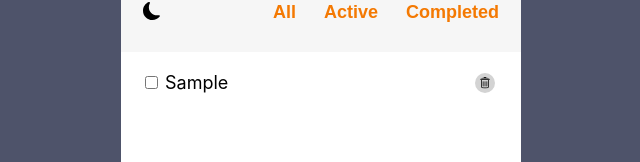
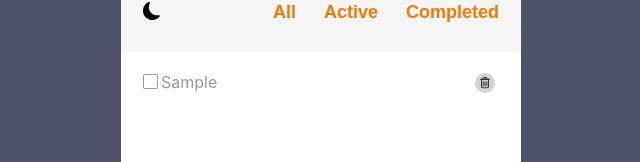
Before and after one commit to tree698/To-Do-List, a React (Create React App) app: page / in a window 1280 px wide. Both pictures are taken after typing "Sample" into the empty fields and a click on the button "Add". Shown: the part 228-390 px from the top of the page, without its empty margins (319-959 px from the left). Built offline with nearby package versions, Linux system fonts and the light colour scheme.

Commit message:
add the functionality of checkbox check

```diff
--- a/src/components/Item/Item.jsx
+++ b/src/components/Item/Item.jsx
@@ -9,16 +9,20 @@ export default function Item({ todoItem, onDelete }) {
   return (
     <li className={styles.item}>
       <span>
-        <input
-          className={styles.checkBox}
-          type={'checkbox'}
-          id="checkBox"
-          name="checkBox"
-        />
-        <label form="checkBox" className={styles.todoItem}>
-          {todoItem}
+        <label form="checkBox" className={styles.item__checkbox}>
+          <input
+            className={styles.checkbox__default}
+            type={'checkbox'}
+            id="checkBox"
+            name="checkBox"
+          />
+          <span
+            className={`${styles.checkbox__new} ${styles.checkbox__new_bg}`}
+          ></span>
+          <span className={styles.todoItem}>{todoItem}</span>
         </label>
       </span>
+
       <button onClick={handleDelete}>
         <BsTrash className={styles.trashIcon} />
       </button>
--- a/src/components/Item/Item.module.css
+++ b/src/components/Item/Item.module.css
@@ -4,15 +4,58 @@
   margin-bottom: 10px;
 }
 
-.checkBox {
-  border: 1px solid red;
+.item__checkbox {
+  position: relative;
+  font-size: 16px;
+  color: var(--color-font);
+}
+
+.item__checkbox,
+.checkbox__default {
   cursor: pointer;
 }
 
-.todoItem {
-  margin-left: 4px;
-  font-size: 18px;
-  /* cursor: pointer; */
+.checkbox__default {
+  opacity: 0;
+}
+
+.checkbox__new {
+  position: absolute;
+  top: 2px;
+  left: 2px;
+  height: 15px;
+  width: 15px;
+  background-color: transparent;
+  border: 1px solid var(--color-font);
+  border-radius: 10%;
+}
+
+.checkbox__new:after {
+  content: '';
+  position: absolute;
+  display: none;
+  left: 4px;
+  top: -2px;
+  width: 5px;
+  height: 10px;
+  border: solid var(--color-white);
+  border-width: 0 2px 2px 0;
+  -webkit-transform: rotate(45deg);
+  -ms-transform: rotate(45deg);
+  transform: rotate(45deg);
+}
+
+.checkbox__default:checked ~ .todoItem {
+  text-decoration: line-through;
+}
+
+.checkbox__default:checked + .checkbox__new:after {
+  display: block;
+}
+
+.checkbox__default:checked + .checkbox__new_bg {
+  background-color: var(--color-orange);
+  border: none;
 }
 
 .trashIcon {
```
